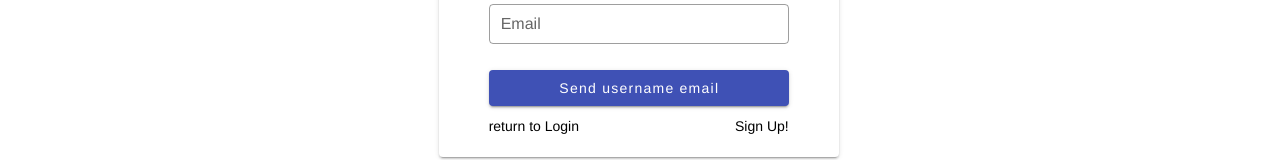
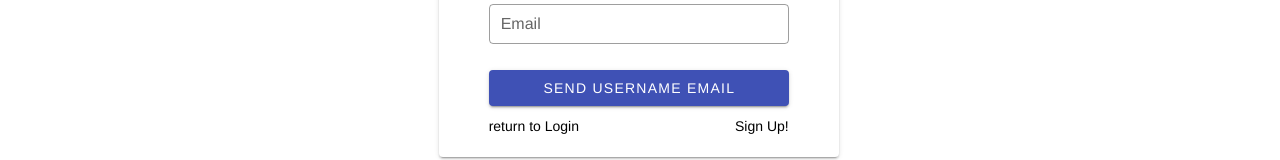
Before and after one commit to DeepBl0ck/DeepBlock, a Vue app: page /forgotUsername in a window 1280 px wide. Shown: the part 249-409 px from the top of the page. Built offline with nearby package versions, Linux system fonts and the light colour scheme.

Commit message:
하이퍼링크 스타일 변경

```diff
--- a/src/views/ForgotUsername.vue
+++ b/src/views/ForgotUsername.vue
@@ -24,14 +24,18 @@
                 dense
               ></v-text-field>
               <!-- <v-btn @click="submit" block dark color="indigo" >Send username email </v-btn> -->
-              <v-btn @click="submit" block dark color="indigo" style="text-transform: none;">Send username email </v-btn>
+              <v-btn @click="submit" block dark color="indigo"
+                >Send Username email
+              </v-btn>
               <v-layout
                 justify-space-between
                 class="rememberme"
                 style="padding: 10px 0px 0px 0px;"
               >
-                <a href="/login" style="font-size:14px;color:black;text-decoration:none">return to Login</a>
-                <a href="/signUp" style="font-size:14px;color:black;text-decoration:none">Sign Up!</a>
+                <span @click="$router.push({ name: 'Login' })"
+                  >return to Login</span
+                >
+                <span @click="$router.push({ name: 'SignUp' })">Sign Up!</span>
               </v-layout>
             </v-form>
           </v-card>
@@ -46,7 +50,11 @@ export default {};
 </script>
 
 <style>
-.rememberme .v-label {
+span:hover {
+  text-decoration: underline;
+}
+span {
   font-size: 14px;
+  color: black;
 }
 </style>
```
